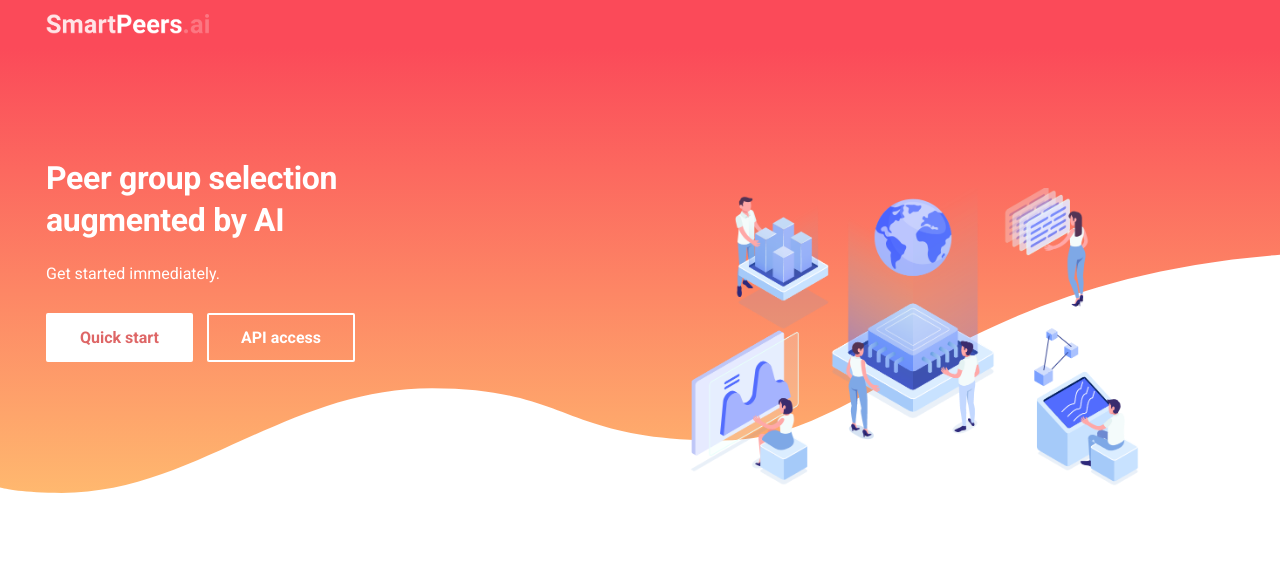
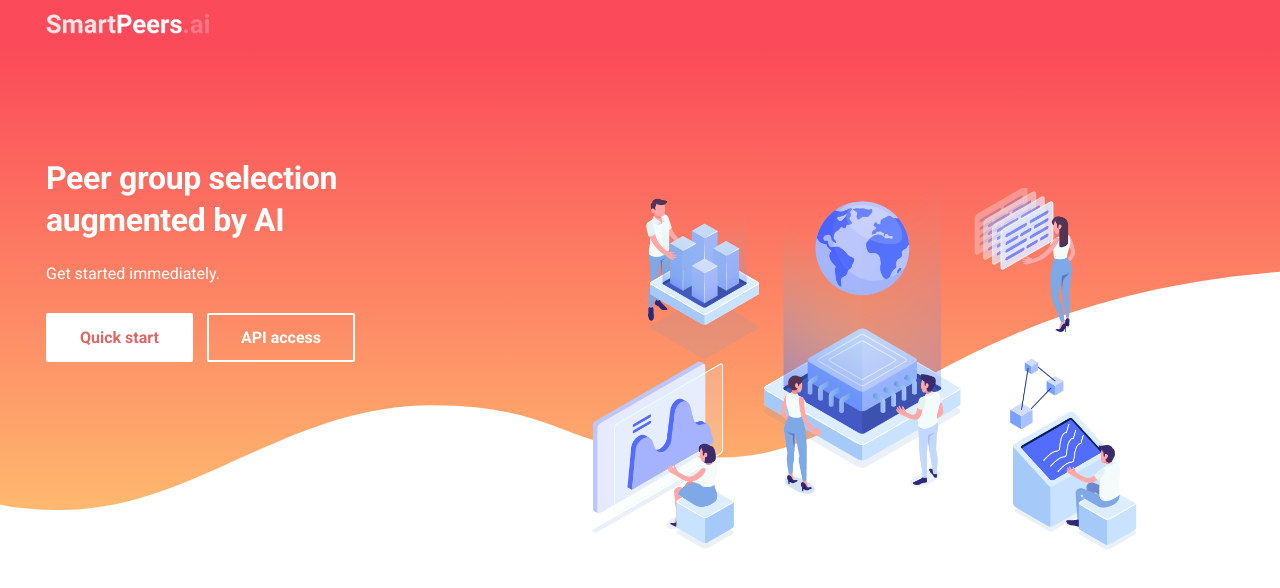
Before and after one commit to pax1a/smartpeers-web, an MkDocs documentation site: the page built from docs/index.md, in a window 1280 px wide. Shown: the top 588 px of the page. Built offline with MkDocs 1.6.1 and Material for MkDocs 9.7.7, drawn with Linux system fonts in a browser that asks for light colours.

Commit message:
Update home.html

```diff
--- a/overrides/home.html
+++ b/overrides/home.html
@@ -66,7 +66,6 @@
     .tx-hero__image {
       order: 1;
       padding-top: 5rem;
-      padding-left: 5rem;
       width: 28rem;
       transform: translateX(8rem);
     }
```
